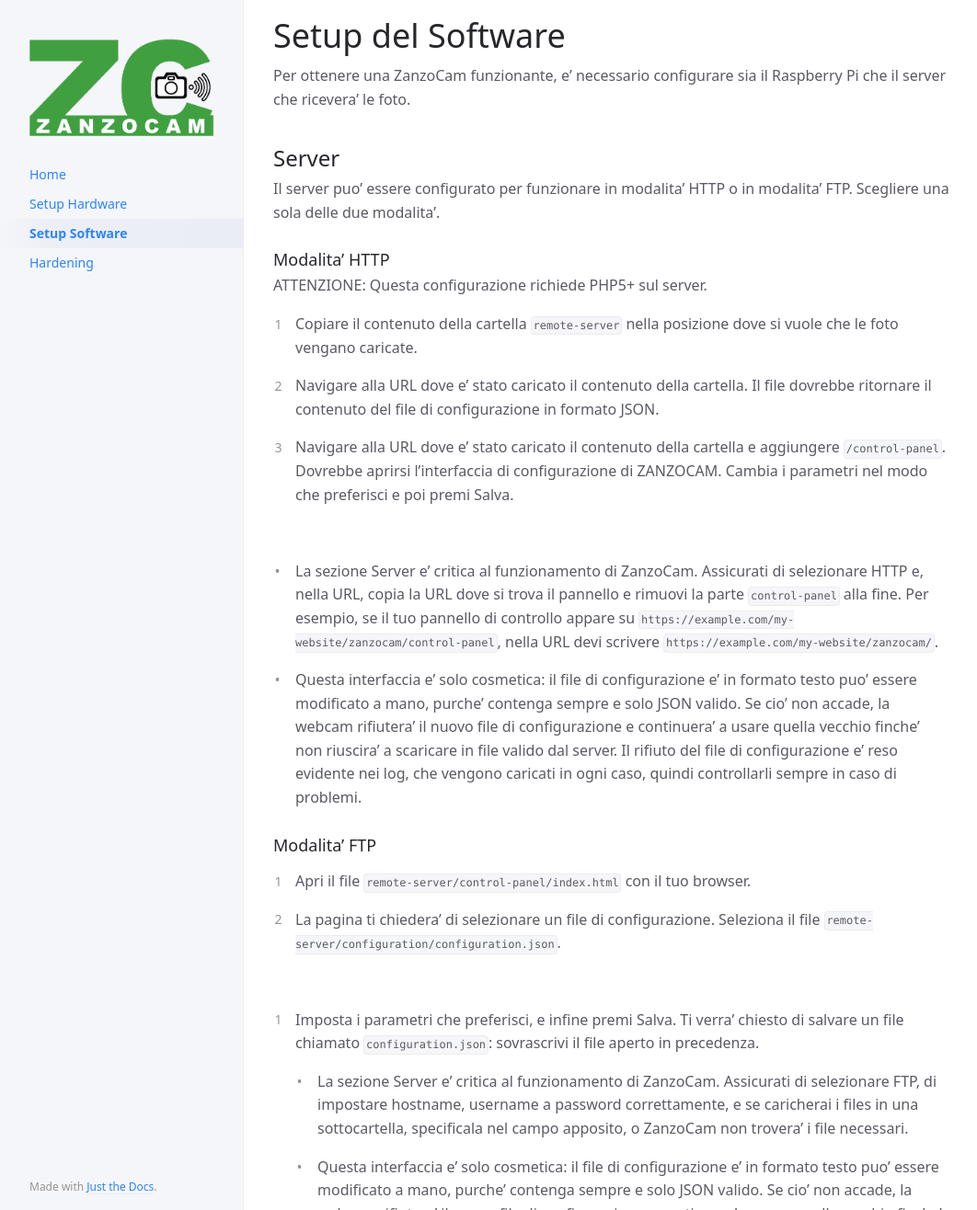
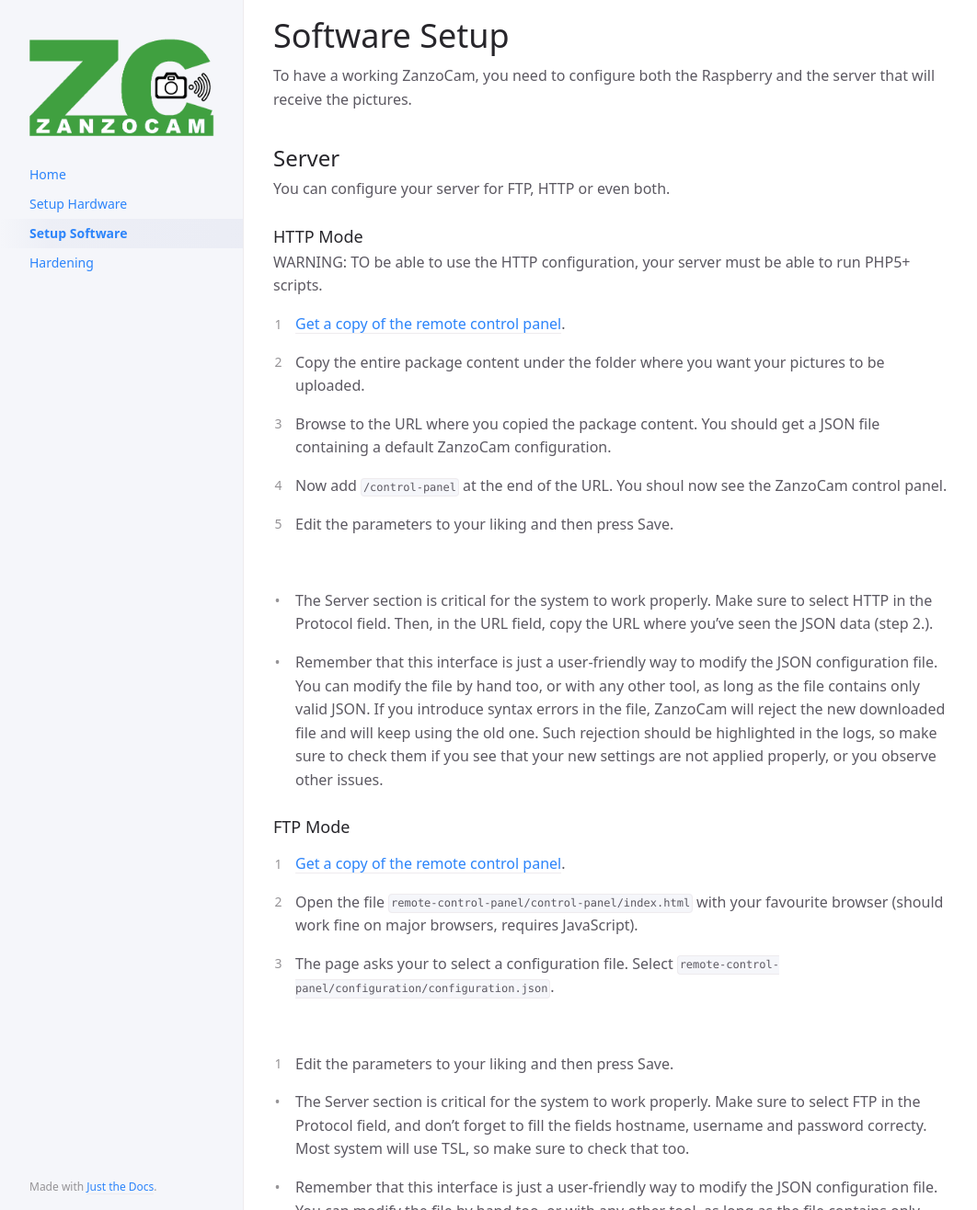
Before and after one commit to ZanzoCam/zanzocam.github.io, a Jekyll site: the page built from docs/software-setup.md, in a window 1280 px wide and 1400 px high, cut to the strip 84-1400 px from the top of the window. Shown: the whole strip at 92% size, without its empty margins (107-1169 px from the left). Built offline with Jekyll 4.4.1, drawn with Linux system fonts in a browser that asks for light colours; some of the changed text lies outside the part shown.

Commit message:
Changed in English for now, Italian version will be available soon

```diff
--- a/docs/software-setup.md
+++ b/docs/software-setup.md
@@ -6,84 +6,106 @@
 permalink: /software-setup
 ---
 
-# Setup del Software
+# Software Setup
 
-Per ottenere una ZanzoCam funzionante, e' necessario configurare sia il Raspberry Pi che il server che ricevera' le foto.
-
+To have a working ZanzoCam, you need to configure both the Raspberry and the server that will receive the pictures.
 
 ## Server
 
-Il server puo' essere configurato per funzionare in modalita' HTTP o in modalita' FTP. Scegliere una sola delle due modalita'.
+You can configure your server for FTP, HTTP or even both.
 
-### Modalita' HTTP
+### HTTP Mode
 
-ATTENZIONE: Questa configurazione richiede PHP5+ sul server.
+WARNING: TO be able to use the HTTP configuration, your server must be able to run PHP5+ scripts.
 
-1. Copiare il contenuto della cartella `remote-server` nella posizione dove si vuole che le foto vengano caricate.
+1. [Get a copy of the remote control panel](https://github.com/ZanzoCam/zanzocam-control-panel/releases).
 
-2. Navigare alla URL dove e' stato caricato il contenuto della cartella. Il file dovrebbe ritornare il contenuto del file di configurazione in formato JSON.
+2. Copy the entire package content under the folder where you want your pictures to be uploaded.
 
-3. Navigare alla URL dove e' stato caricato il contenuto della cartella e aggiungere `/control-panel`. Dovrebbe aprirsi l'interfaccia di configurazione di ZANZOCAM. Cambia i parametri nel modo che preferisci e poi premi Salva.
+3. Browse to the URL where you copied the package content. You should get a JSON file containing a default ZanzoCam configuration.
+
+4. Now add `/control-panel` at the end of the URL. You shoul now see the ZanzoCam control panel.
+
+5. Edit the parameters to your liking and then press Save.
 
 ![](/ZanzoCam/assets/images/pannello-remoto.png)
 
-- La sezione Server e' critica al funzionamento di ZanzoCam. Assicurati di selezionare HTTP e, nella URL, copia la URL dove si trova il pannello e rimuovi la parte `control-panel` alla fine. Per esempio, se il tuo pannello di controllo appare su `https://example.com/my-website/zanzocam/control-panel`, nella URL devi scrivere `https://example.com/my-website/zanzocam/`.
+- The Server section is critical for the system to work properly. Make sure to select HTTP in the Protocol field. Then, in the URL field, copy the URL where you've seen the JSON data (step 2.).
 
-- Questa interfaccia e' solo cosmetica: il file di configurazione e' in formato testo puo' essere modificato a mano, purche' contenga sempre e solo JSON valido. Se cio' non accade, la webcam rifiutera' il nuovo file di configurazione e continuera' a usare quella vecchio finche' non riuscira' a scaricare in file valido dal server. Il rifiuto del file di configurazione e' reso evidente nei log, che vengono caricati in ogni caso, quindi controllarli sempre in caso di problemi.
+- Remember that this interface is just a user-friendly way to modify the JSON configuration file. You can modify the file by hand too, or with any other tool, as long as the file contains only valid JSON. If you introduce syntax errors in the file, ZanzoCam will reject the new downloaded file and will keep using the old one. Such rejection should be highlighted in the logs, so make sure to check them if you see that your new settings are not applied properly, or you observe other issues.
 
-### Modalita' FTP
+### FTP Mode
 
-1. Apri il file `remote-server/control-panel/index.html` con il tuo browser.
+1. [Get a copy of the remote control panel](https://github.com/ZanzoCam/zanzocam-control-panel/releases).
 
-2. La pagina ti chiedera' di selezionare un file di configurazione. Seleziona il file `remote-server/configuration/configuration.json`.
+2. Open the file `remote-control-panel/control-panel/index.html` with your favourite browser (should work fine on major browsers, requires JavaScript).
+
+3. The page asks your to select a configuration file. Select `remote-control-panel/configuration/configuration.json`.
 
 ![](/ZanzoCam/assets/images/pannello-locale.png)
 
-3. Imposta i parametri che preferisci, e infine premi Salva. Ti verra' chiesto di salvare un file chiamato `configuration.json`: sovrascrivi il file aperto in precedenza.
+4. Edit the parameters to your liking and then press Save.
 
-    - La sezione Server e' critica al funzionamento di ZanzoCam. Assicurati di selezionare FTP, di impostare hostname, username a password correttamente, e se caricherai i files in una sottocartella, specificala nel campo apposito, o ZanzoCam non trovera' i file necessari.
+- The Server section is critical for the system to work properly. Make sure to select FTP in the Protocol field, and don't forget to fill the fields hostname, username and password correcty. Most system will use TSL, so make sure to check that too.
 
-    - Questa interfaccia e' solo cosmetica: il file di configurazione e' in formato testo puo' essere modificato a mano, purche' contenga sempre e solo JSON valido. Se cio' non accade, la webcam rifiutera' il nuovo file di configurazione e continuera' a usare quella vecchio finche' non riuscira' a scaricare in file valido dal server. Il rifiuto del file di configurazione e' reso evidente nei log, che vengono caricati in ogni caso, quindi controllarli sempre in caso di problemi.
+- Remember that this interface is just a user-friendly way to modify the JSON configuration file. You can modify the file by hand too, or with any other tool, as long as the file contains only valid JSON. If you introduce syntax errors in the file, ZanzoCam will reject the new downloaded file and will keep using the old one. Such rejection should be highlighted in the logs, so make sure to check them if you see that your new settings are not applied properly, or you observe other issues.
 
-4. Copiare il contenuto della cartella `remote-server` nella posizione dove si vuole che le foto vengano caricate.
+5. Once you press Save, the browser will offer you to download a file called `configuration.json`: overwrite the file you opened before (`remote-control-panel/configuration/configuration.json`).
 
+6. Copy the content of the ``remote-control-panel` folder into the root of your FTP folder.
 
-## Raspberry
+- If you need to store the files into a subfolder, remember to add it to the Server parameters before saving, in the Subfolder field.
 
-1. Scaricare l'immagine `zanzocam_<versione>.zip` da [questo link](https://github.com/ZanSara/zanzocam/releases/latest)
+## Raspberry Pi
 
-2. Decomprimere l'immagine con `unzip zanzocam_<versione>.zip`. Dovrebbe contenere un file chiamato `zanzocam.img`
+1. [Get a ZanzoCam OS image](https://github.com/ZanSara/zanzocam/releases/latest) and unzip it. It contains a file called `zanzocam.img`.
 
-3. Formattare l'immagine su una schedina SD.
-    - La formattazione si puo' fare con qualunque software dedicato, oppure da terminale con `dd if=zanzocam.img of=/dev/sdX bs=4M status=progress oflag=sync`, sostituendo `/dev/sdX` con il nome del dispositivo da sovrascrivere (quello senza numero alla fine, come sdb o sdx) e usando `sudo`.
-    - Per vedere i dispositivi disponibili dal terminale, esegui `lsblk`.
+2. Flash the image onto a microSD card.
 
-3a. (**Opzionale**) Se hai a disposizione un Linux (o qualunque altro OS in grado di montare una partizione EXT4) e un software come [GParted](https://gparted.org/), puoi espandere la partizione. Di default ZanzoCam crea una partizione di meno di 4G, in modo da essere compatibile con la maggior parte delle schedine SD, ma e' in genere uno spreco di spazio su schede piu' grandi. Espandi pure la partizione `rootfs` fino a occupare tutto lo spazio disponibile sulla tua SD.
+- The SD card must be larger than 4GB.
 
-4. Inserire la SD nel Raspberry Pi e aspettare qualche minuto.
+- The flashing can be done with any software, including the [Raspberry Pi Imager](https://www.raspberrypi.org/software/). From a Linux terminal, you can also do `dd if=zanzocam.img of=/dev/sdX bs=4M status=progress oflag=sync`, replacing `/dev/sdX` with the name of the device to flash (you can find the name by typing `lsblk`: choose a device name that does NOT end with a number, like sdb, sde) and using `sudo`.
 
-5. A un certo punto si attiva una rete WiFi chiamata `zanzocam-setup`. Connettere un dispisitivo con un browser a questa rete.
-    - Se la rete e' visibile ma non si riesce a connettersi, e' probabilmente un problema di interferenza WiFi. ZanzoCam genera l'hotspot sul canale 8, per cui assicurati che quel canale sia libero.
-    - Se la rete non appare entro dieci minuti, qualcosa e' andato storto durante la formattazione. Riprova dall'inizio per assicurarti che l'immagine che hai scaricato non sia corrotta.
+- If you are working from a Linux machine or you can mount the EXT4 partition, you might want to expand the system partition `rootfs`, which by default is slightly less than 4GB and does not expand to fill up the SD card, wasting space. Feel free to expand the partition to occupy the entire card. Use any software, like [GParted](https://gparted.org/), to perform this operation. Leave the `boot` partition untouched.
 
-6. Una volta connessi, aprire con il browser la pagina `http://10.0.0.5`. ZanzoCam chiedera' le seguenti credenziali: utente `zanzocam-user`, password `lampone`. Queste password, se possibile, vanno [cambiate in seguito](hardening).
+3. Insert the microSD card in the Raspberry Pi and plug it in. Wait a few minutes for the system to start and check the its networking options.
 
-7. Sulla pagina web che si apre, inserire i dati del WiFi e i dati del server dove vuoi che le foto vengano inviate. La URL deve corrispondere alla posizione del file `index.php` caricato in precedenza. Cliccare Configura in entrambi i blocchi per salvare la configurazione. Ignorare il bottone Setup Webcam per ora.
+- You do not need to connect a display or any other peripherial to the Raspberry Pi at this stage.
 
-    - Assicurarsi che il file di configurazione sia accessibile e inserire username e password nei rispettivi campi se necessario.
+4. Use any other device (PC, smartphone) to scan for a WiFi network called `zanzocam-setup`. Once found, connect your device to this network.
+
+- If after 10 minutes the network didn't show up, something went wrong at flashing stage. Verify your image checksum, try flashing again or [open an issue](https://github.com/ZanzoCam/zanzocam-core/issues).
+
+5. Open a browser and go to the following address: [http://10.0.0.5](http://10.0.0.5). The browser will ask you for a username (`zanzocam-user`) and password (`lampone`).
+
+- You will be able to [change this username and password](hardening) later.
+
+- This will not work if you're not connected to `zanzocam-setup`.
+
+- We had occurrencies of the ZanzoCam hotspot interfering with existing WiFi routers. If you have hard time connecting to this network, move to an area where you can't receive any other WiFi signal strongly and try again. ZanzoCam uses channel 8 for its WiFi.
+
+6. The page offers you a few configuration steps. First of all configure the Network information, then the Server. Keep in mind that the server section is identical to the one you've seen in the remote control panel and the content of the two must match, or the ZanzoCam will not work. Ignore the Setup webcam step for the time being.
 
 ![](/ZanzoCam/assets/images/web-ui.png)
 
-8. Riavviare il Raspberry e collegarsi alla rete WiFi dove dovrebbe collegarsi.
+6. Once everything is configured, click on Reboot and wait for the Raspberry Pi to come alive again. The `zanzocam-setup` network must disappear: if you notice it again, repeat the procedure above or [open an issue](https://github.com/ZanzoCam/zanzocam-core/issues).
 
-10. Identificare l'IP del Raspberry.
-    - L'IP si puo' trovare visitando il pannello di controllo del tuo router.
-    - In alternativa, e' identificabile dal terminale Linux usando `nmap -p 22 192.168.1.0/24`. Fare attenzione al terzo numero dell'IP: esso puo' cambiare a seconda della rete (ovvero invece che 192.168.**1** puo' essere 192.168.**2** oppure 192.168.**0** etc...)
-    - Se dopo 5-10 minuti non si trova, assicurarsi che non abbia generato nuovamente una rete di nome `zanzocam-setup`. In quel caso, significa che i dati del WiFi sono sbagliati e non e' riuscito a collegarsi. Ripetere il procedimento dal punto 5.
+7. In the meantime, connect your device back to the WiFi network you just configured on the ZanzoCam and scan the WiFi network for its IP address. To perform this operation there are several options:
 
-11. Una volta trovato l'IP del Raspberry, aprire con il browser la pagina `http://IP-DEL-RASPBERRY` (sostituisci con l'IP del Raspberry)
+- From a smartphone, use an app. There are several that perform these types of scans, for example Fing, OTHER APPS.
+- From a Windows/Linux/Mac machine, you can download [Angry IP Scanner](https://angryip.org/download/) or OTHER APP and press the Scan button.
+- From the Linux terminal, use `nmap -p 22 192.168.x.0/24`, where `x` is the third value of the IP address of the ruouter of your WiFi network.
 
-12. Cliccare su Setup Webcam. Si apre una pagina dove, entro mezzo minuto, dovrebbe essere visibile un'anteprima dell'inquadratura della webcam. Una volta aggiustata l'inquadratura, premi "Scatta Foto" e aspetta che i log arrivino alla fine.
+8. After about 10 minutes, the scan should display a Raspberry Pi device, or at least a new one that wasn't there before. Let's assume it's IP is `192.168.X.Y`, where `X` and `Y` are two numbers between 0 and 255.
 
-13. Entro circa due minuti, il server ricevera' la prima foto e i primi log, e da quel momento in poi il sistema procedera' in maniera autonoma. Da qui in avanti il Raspberry puo' essere controllato tramite il file di configurazione presente sul server.
-    - Se cio' non accade, leggi attentamente i log ricevuti sulla pagina Setup Webcam e cerca di capire qual'e' il problema.
+- If you don't, then it's likely that the network `zanzocam-setup` exists again (in which case, repeat from point 5.) or that you're connected to the wrong WiFi network. If neither of these is true, [open an issue](https://github.com/ZanzoCam/zanzocam-core/issues).
+
+9. Open a browser on any device connected to this WiFi network and go to the address http://192.168.X.Y (replace X and Y with the correct numbers)
+
+10. At this point click on Setup Webcam. You will see a preview of the image that the ZanzoCam is going to take (without any text, logo or post-processing applied). You can refresh the picture as many times as you want and, when ready, click Take Picture.
+
+11. You will see some text appearing on a black background. Once the last line says that the process was completed successfully, ZanzoCam is fully operational.
+
+- At this point, if you visit your server, you will find the first picture under the `pictures` folder and the first log under `logs`. Setup log rotation on your server to prevent the logs from filling up your disk, or regularly empty the folder with a cronjob.
+
+- If the server received nothing, or the text in the black box says that the procedure completed with errors, or something else went wrong, double-check the configuration from the server, the server data you configured on the local, green panel, and if everything is correct, [open an issue](https://github.com/ZanzoCam/zanzocam-core/issues) describing your problem in all details, including a copy of all the text in the black area.
```
Also changed, not shown: docs/hardening.md (+2 -2 lines), docs/hardware-setup.md (+13 -1 lines), docs/index.md (+31 -26 lines).
